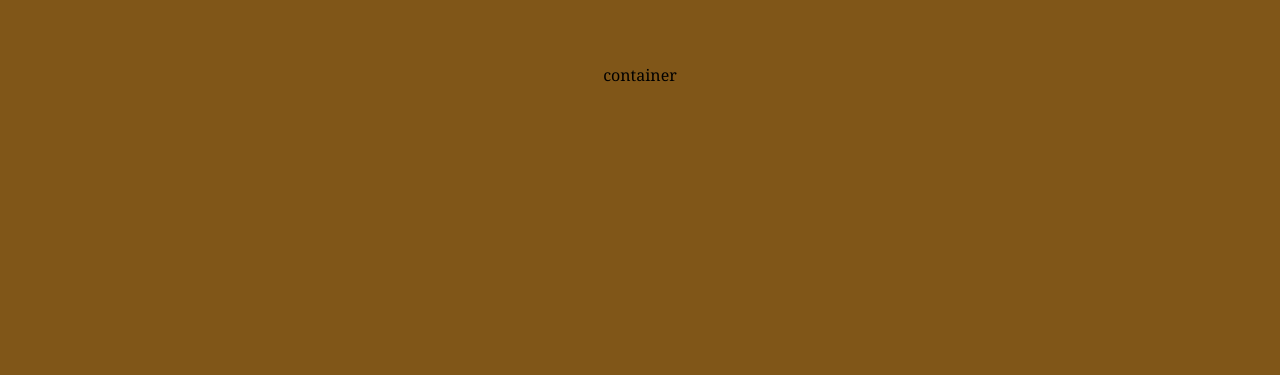
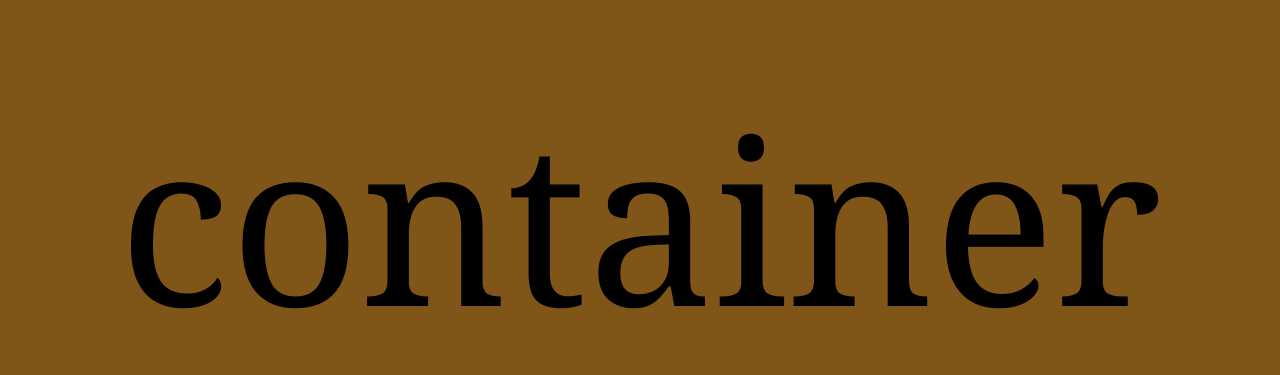
Before and after one commit to kaczormp4/wsei-prog-apl-web, a website built with webpack: page lekcja 4 ( 25.04.2021 )/src/index.html in a window 1280 px wide. Built offline with nearby package versions, Linux system fonts and the light colour scheme.

Commit message:
css fixed

```diff
--- a/lekcja 4 ( 25.04.2021 )/src/main.scss
+++ b/lekcja 4 ( 25.04.2021 )/src/main.scss
@@ -7,4 +7,5 @@ body {
   text-align: center;
   margin-bottom: 5vw;
   margin-top: 5vw;
+  font-size: 6cm;
 }
```
